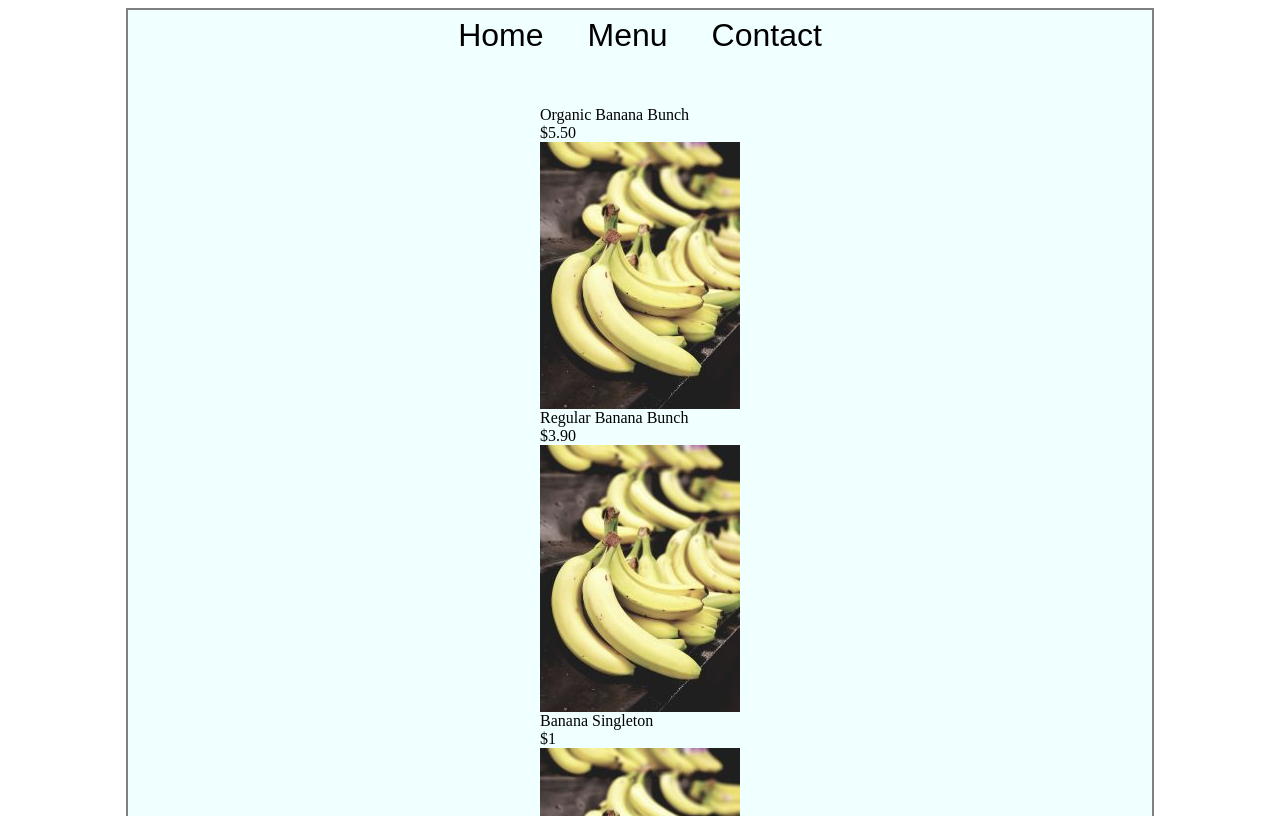
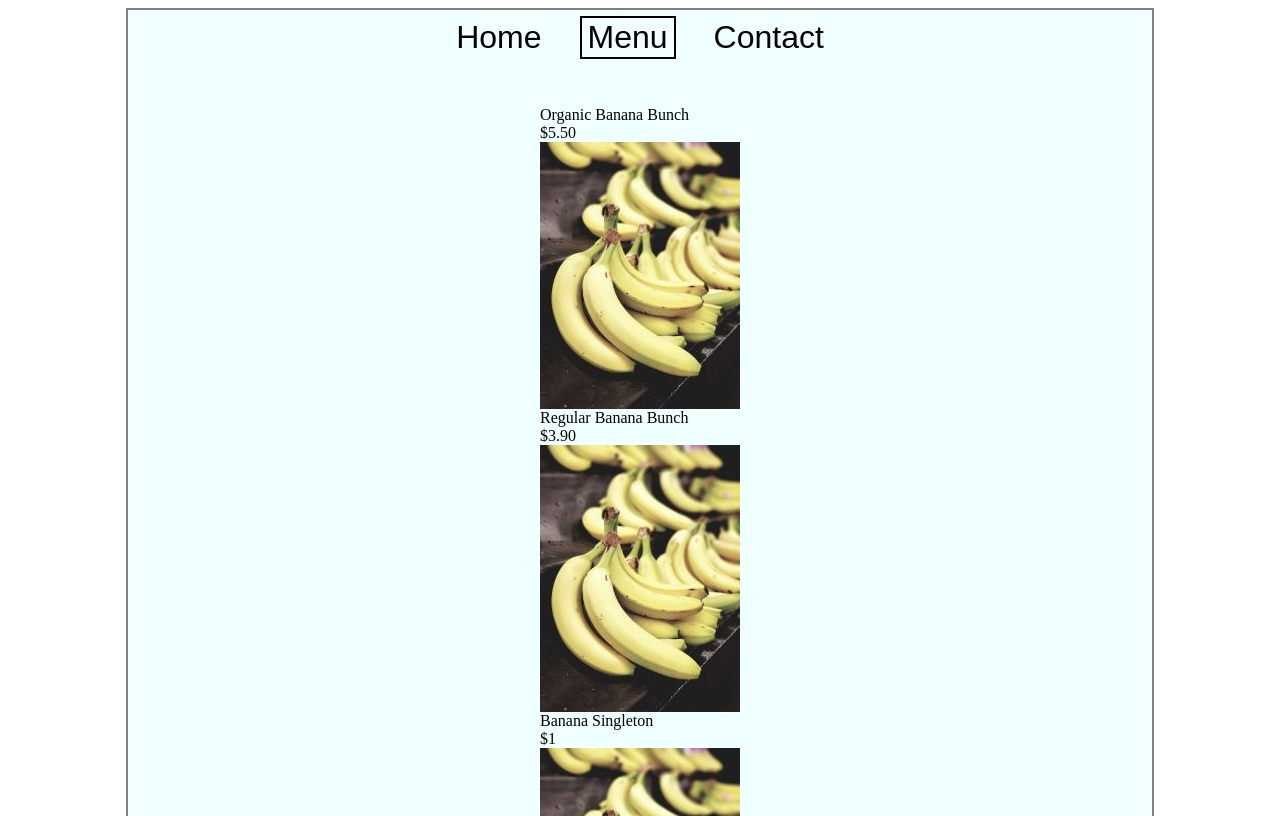
Before and after one commit to jamescrutchley/Restaurant, a website built with webpack: page src/template.html in a window 1280 px wide. Both pictures are taken after a click on the button "Menu". Built offline with nearby package versions, Linux system fonts and the light colour scheme.

Commit message:
add 'active tab' functionality

```diff
--- a/src/contact.js
+++ b/src/contact.js
@@ -1,5 +1,7 @@
 const renderContactPage = () => {
   const contentDiv = document.querySelector("#content");
+  contentDiv.classList = '';
+  contentDiv.classList.add('contact');
 
   Array.from(contentDiv.childNodes).forEach((child) => {
       contentDiv.removeChild(child);
--- a/src/homepage.js
+++ b/src/homepage.js
@@ -2,6 +2,8 @@ import banana from "./banana.jpg";
 
 const renderHomepage = () => {
   const contentDiv = document.querySelector("#content");
+  contentDiv.classList = '';
+  contentDiv.classList.add('homepage')
 
   Array.from(contentDiv.childNodes).forEach((child) => {
     contentDiv.removeChild(child);
--- a/src/index.js
+++ b/src/index.js
@@ -3,24 +3,53 @@ import renderHomepage from './homepage';
 import renderMenuPage from './menu';
 import renderContactPage from './contact';
 
+
+
 const header = document.createElement('div');
 header.id = 'header';
 
+const toggleTab = (e) => {
+    const activeTab = document.querySelector('#content').classList.value;
+    if (activeTab == e.target.textContent.toLowerCase()) {
+        //
+    } else {
+        Array.from(header.childNodes).forEach((child) => {
+            child.classList.remove('active');
+        });
+        e.target.classList.add('active');
+    }
+    switch (e.target.textContent) {
+        case 'Home':
+            renderHomepage();
+            break;
+        case 'Contact':
+            renderContactPage();
+            break;
+        case 'Menu':
+            renderMenuPage();
+            break;
+        default:
+            break;
+    }
+}
+
 const homeTab = document.createElement('button');
 homeTab.textContent = 'Home';
-homeTab.addEventListener('click', renderHomepage);
+homeTab.addEventListener('click', toggleTab);
 
 const menuTab = document.createElement('button');
 menuTab.textContent = 'Menu';
-menuTab.addEventListener('click', renderMenuPage);
+menuTab.addEventListener('click', toggleTab);
 
 const contactTab = document.createElement('button');
 contactTab.textContent = 'Contact';
-contactTab.addEventListener('click', renderContactPage);
+contactTab.addEventListener('click', toggleTab);
 
 header.appendChild(homeTab);
 header.appendChild(menuTab);
 header.appendChild(contactTab);
 document.body.appendChild(header);
 
-renderHomepage();
+
+const event = new Event('click')
+homeTab.dispatchEvent(event);
--- a/src/menu.js
+++ b/src/menu.js
@@ -2,6 +2,8 @@ import banana from "./banana.jpg";
 
 const addMenuItem = (dish, price, imgSrc) => {
   const contentDiv = document.querySelector("#content");
+  contentDiv.classList = '';
+  contentDiv.classList.add('menu');
   const newDish = document.createElement("div");
 
   const dishName = document.createElement("p");
@@ -19,6 +21,8 @@ const addMenuItem = (dish, price, imgSrc) => {
   contentDiv.appendChild(newDish);
 };
 
+
+
 const renderMenuPage = () => {
   const contentDiv = document.querySelector("#content");
 
--- a/src/style.scss
+++ b/src/style.scss
@@ -11,6 +11,8 @@
     justify-content: center;
 }
 
+
+
 #header button {
     background-color: transparent;
     border: none;
@@ -18,8 +20,12 @@
     &:hover {
         text-shadow:0px 0px 1px black;
     }
+    &.active {
+        border: 2px solid black;
+    }
+}
 
-}
+
 
 body {
     height: 100vh;
```
Also changed, not shown: dist/main.bundle.js.
